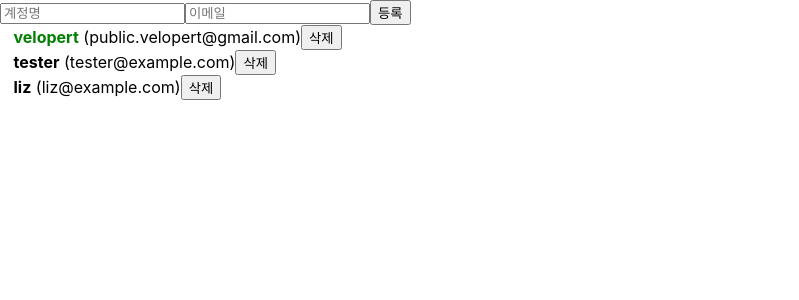
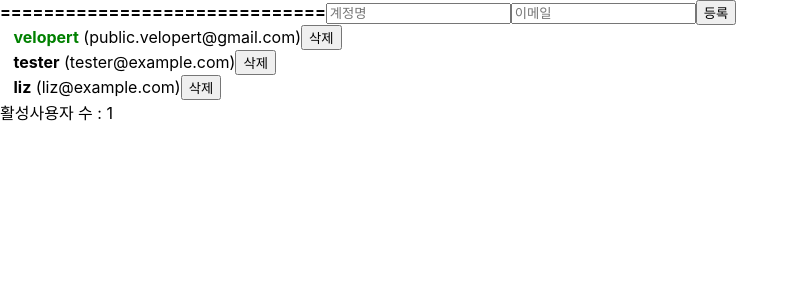
Before and after one commit to dabuzida/begin-react, a React (Create React App) app: page / in a window 1280 px wide. Shown: the top 300 px of the page, without its empty margins (0-799 px from the left). Built offline with nearby package versions, Linux system fonts and the light colour scheme.

Commit message:
react useEffect, useMemo, useCallback, React.memo ...

```diff
--- a/src/App.js
+++ b/src/App.js
@@ -1,15 +1,22 @@
-import React, { useState, useRef } from 'react';
+import React, { useState, useRef, useMemo, useCallback } from 'react';
 // import logo from './logo.svg';
 import './App.css';
 // import Hello from './Hello';
 // import Wrapper from './Wrapper';
-// import Counter from './Counter';
+import Counter from './Counter';
 // import InputSample from './InputSample';
 import UserList from './UserList';
 import CreateUser from './CreateUser';
 
+function countActiveUsers(users){
+  console.log('활성 사용자 수를 세는중...');
+  return users.filter(user => user.active).length;
+}
+
 function App() {
-  const [users, setUsers] = useState([
+  console.log('App component rendering')
+  const [users, setUsers] = useState(
+    [
       {
         id: 1,
         username: 'velopert',
@@ -28,30 +35,43 @@ function App() {
         email: 'liz@example.com',
         active: false,
       }
-  ]);
+    ]
+  );
 
-  const [inputs, setInputs] = useState({
+  const [inputs, setInputs] = useState(
+    {
       username: '',
       email: '',
-  });
+    }
+  );
   const { username, email } = inputs;
   const focusUsername = useRef();
   const nextId = useRef(4);
 
-  const onChange = e => {
+  const onChange = useCallback(
+    e => {
       const { name, value } = e.target;
       setInputs({...inputs, [name]: value});
-  };
-  const onRemove = id => {
+    },
+    [inputs]
+  );
+
+  const onRemove = useCallback(
+    id => {
       setUsers(users.filter(user => user.id !== id));
-  };
-  const onToggle = id =>{
+    },
+    [users]
+  );
+  const onToggle = useCallback(
+    id => {
       setUsers(
         users.map(
-        user => user.id === id ? { ...user, active: !user.active }: user
+          user => user.id === id ? { ...user, active: !user.active } : user
       ));
-  }
-  const onCreate = () => {
+    },
+    [users]
+  );
+  const onCreate = useCallback(() => {
     const user = {
       id: nextId.current,
       username,
@@ -67,7 +87,10 @@ function App() {
     });
     focusUsername.current.focus();
     nextId.current += 1;
-  }
+    },
+    [users, username, email]
+  );
+  const count = useMemo(() => countActiveUsers(users), [users]) ;
     return (
       <>
         <CreateUser
@@ -78,7 +101,25 @@ function App() {
           useRef={focusUsername}
         />
         <UserList users={users} onRemove={onRemove} onToggle={onToggle}/>
+        <div>활성사용자 수 : {count}</div>
       </>
+    );
+}
+
+
+/* function App() {
+  console.log('App')
+  const [parts, setParts] = useState('');
+
+  return (
+    <>
+      <Counter />
+      <div>{parts}</div>
+      <button onClick={() => setParts(e => e+'d')}>버튼</button>
+    </>
+  )
+} */
+
       // <UserList />
       // <InputSample />
       // <Counter />
@@ -90,7 +131,6 @@ function App() {
     //
     //     <div style={style}>{name}</div>
     //     <div className="gray-box"></div>
-    );
   // return (
   //   <div className="App">
   //     <header className="App-header">
@@ -109,6 +149,5 @@ function App() {
   //     </header>
   //   </div>
   // );
-}
 
 export default App;
--- a/src/Counter.js
+++ b/src/Counter.js
@@ -1,6 +1,8 @@
 import React, { useState } from 'react';
 
 function Counter(){
+  console.log('Counter')
+
     const [number, setNumber] = useState(0);
     const onIncrease = () => {
         setNumber(prevNumber => prevNumber + 1);
--- a/src/CreateUser.js
+++ b/src/CreateUser.js
@@ -1,8 +1,10 @@
 import React from 'react';
 
 function CreateUser({ username, email, onChange, onCreate, useRef }){
+    console.log('CreateUser component rendering');
     return (
         <div>
+            <b>==============================</b>
             <input
                 name="username"
                 placeholder="계정명"
@@ -21,4 +23,5 @@ function CreateUser({ username, email, onChange, onCreate, useRef }){
     );
 }
 
-export default CreateUser;
+// export default CreateUser;
+export default React.memo(CreateUser);
--- a/src/UserList.js
+++ b/src/UserList.js
@@ -1,15 +1,17 @@
 import React, { useEffect } from 'react';
 
+// const User = React.memo(function User({ user, onRemove, onToggle }){
 function User({ user, onRemove, onToggle }){
-    useEffect(() => {
+    console.log('User component rendering');
+
+    /* useEffect(() => {
         console.log('user 값이 설정됨');
         console.log(user);
         return () => {
             console.log('user 가 바뀌기 전..');
             console.log(user);
         };
-    }, [user]);
-    console.log('User rendering', 1);
+    }, [user]); */
     return (
         <div>
             &nbsp;
@@ -29,7 +31,10 @@ function User({ user, onRemove, onToggle }){
         </div>
     );
 }
+// );
+
 function UserList({ users, onRemove, onToggle }){
+    console.log('UserList component rendering');
     return (
         <div>
             {users.map((user) => (
@@ -43,4 +48,5 @@ function UserList({ users, onRemove, onToggle }){
         </div>
     );
 }
-export default UserList;
+// export default UserList;
+export default React.memo(UserList);
--- /dev/null
+++ b/src/tempCodeRunnerFile.js
@@ -0,0 +1 @@
+iv>활성사용자 수 : {count}<
```
Lines whose indentation alone changed are shown as unchanged.
